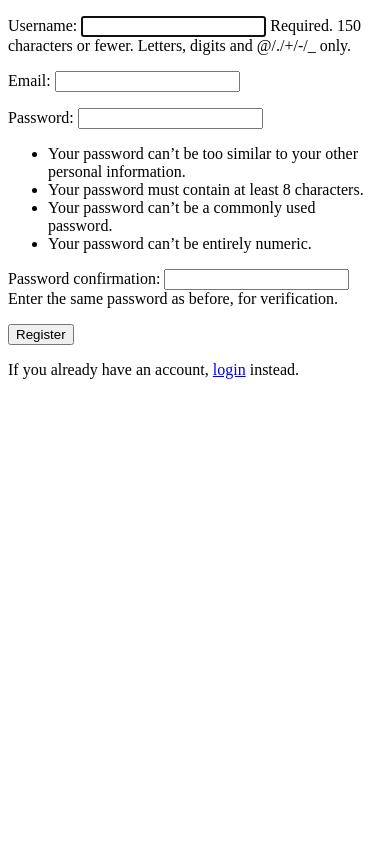
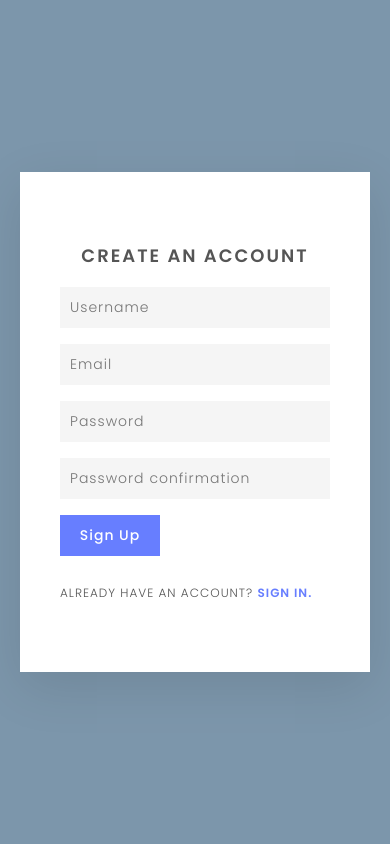
Before and after one commit to Ritika1007/dataLockr, a Django app: page /register in a window 390 px wide. Run offline with Django 4.2, Linux system fonts and the light colour scheme.

Commit message:
DataLockr: SignIn and SignUp added CSS

```diff
--- a/dataLockr/settings.py
+++ b/dataLockr/settings.py
@@ -137,6 +137,7 @@ STATIC_URL = '/static/'
 
 STATICFILES_DIRS = [
     os.path.join(BASE_DIR, 'dataApp/static'),
+    os.path.join(BASE_DIR, 'registration/static'),
 ]
 
 
--- /dev/null
+++ b/registration/static/registration/css/style.css
@@ -0,0 +1,173 @@
+@import url('https://fonts.googleapis.com/css?family=Poppins:100,200,300,400,500,600,700,800,900&display=swap');
+
+* {
+  margin: 0;
+  padding: 0;
+  box-sizing: border-box;
+  font-family: 'Poppins', sans-serif;
+}
+
+section {
+  position: relative;
+  min-height: 100vh;
+  background-color: #7C96AB;
+  /* background-color: #E5E5CB; */
+  display: flex;
+  justify-content: center;
+  align-items: center;
+  padding: 20px;
+}
+
+section .container {
+  position: relative;
+  width: 800px;
+  height: 500px;
+  background: #E7F6F2;
+  box-shadow: 0 15px 50px rgba(0, 0, 0, 0.1);
+  overflow: hidden;
+}
+
+section .container .user {
+  position: absolute;
+  top: 0;
+  left: 0;
+  width: 100%;
+  height: 100%;
+  display: flex;
+}
+
+section .container .user .imgBx {
+  position: relative;
+  width: 50%;
+  height: 100%;
+  background: #D8D9DA;
+  transition: 0.5s;
+}
+
+section .container .user .imgBx img {
+  position: absolute;
+  top: 0;
+  left: 0;
+  width: 100%;
+  height: 100%;
+  object-fit: cover;
+}
+
+section .container .user .formBx {
+  position: relative;
+  width: 50%;
+  height: 100%;
+  background: #fff;
+  display: flex;
+  justify-content: center;
+  align-items: center;
+  padding: 40px;
+  transition: 0.5s;
+}
+
+section .container .user .formBx form h2 {
+  font-size: 18px;
+  font-weight: 600;
+  text-transform: uppercase;
+  letter-spacing: 2px;
+  text-align: center;
+  width: 100%;
+  margin-bottom: 10px;
+  color: #555;
+}
+
+section .container .user .formBx form input {
+  position: relative;
+  width: 100%;
+  padding: 10px;
+  background: #f5f5f5;
+  color: #333;
+  border: none;
+  outline: none;
+  box-shadow: none;
+  margin: 8px 0;
+  font-size: 14px;
+  letter-spacing: 1px;
+  font-weight: 300;
+}
+
+section .container .user .formBx form input[type='submit'] {
+  max-width: 100px;
+  background: #677eff;
+  color: #fff;
+  cursor: pointer;
+  font-size: 14px;
+  font-weight: 500;
+  letter-spacing: 1px;
+  transition: 0.5s;
+}
+
+section .container .user .formBx form .signup {
+  position: relative;
+  margin-top: 20px;
+  font-size: 12px;
+  letter-spacing: 1px;
+  color: #555;
+  text-transform: uppercase;
+  font-weight: 300;
+}
+
+section .container .user .formBx form .signup a {
+  font-weight: 600;
+  text-decoration: none;
+  color: #677eff;
+}
+
+section .container .signupBx {
+  pointer-events: none;
+}
+
+/* section .container.active .signupBx {
+  pointer-events: initial;
+} */
+
+section .container .signupBx .formBx {
+  left: 100%;
+}
+
+/* section .container.active .signupBx .formBx {
+  left: 0;
+} */
+
+section .container .signupBx .imgBx {
+  left: -100%;
+}
+
+/* section .container.active .signupBx .imgBx {
+  left: 0%;
+} */
+
+section .container .signinBx .formBx {
+  left: 0%;
+}
+/*
+section .container.active .signinBx .formBx {
+  left: 100%;
+} */
+
+section .container .signinBx .imgBx {
+  left: 0%;
+}
+
+/* section .container.active .signinBx .imgBx {
+  left: -100%;
+} */
+
+@media (max-width: 991px) {
+  section .container {
+    max-width: 400px;
+  }
+
+  section .container .imgBx {
+    display: none;
+  }
+
+  section .container .user .formBx {
+    width: 100%;
+  }
+}
--- /dev/null
+++ b/registration/static/registration/js/script.js
@@ -0,0 +1,4 @@
+const toggleForm = () => {
+    const container = document.querySelector('.container');
+    container.classList.toggle('active');
+  };
--- a/registration/templates/registration/register.html
+++ b/registration/templates/registration/register.html
@@ -1,4 +1,4 @@
-<!DOCTYPE html>
+<!-- <!DOCTYPE html>
 <html lang="en">
 <head>
     <meta charset="UTF-8">
@@ -13,4 +13,41 @@
     </form>
     <p> If you already have an account, <a href="/login">login</a> instead.</p>
 </body>
+</html> -->
+
+{% load static %}
+<!DOCTYPE html>
+<html lang="en">
+<head>
+    <meta charset="UTF-8">
+    <meta name="viewport" content="width=device-width, initial-scale=1.0">
+    <title>Register</title>
+    <link rel="stylesheet" href="{% static 'registration/css/style.css' %}">
+</head>
+<body>
+    <section>
+        <div class="container">
+            <div class="user signinBx">
+
+                <div class="formBx">
+                    <form method="post">
+                        {% csrf_token %}
+                        <h2>Create an account</h2>
+                        {% for field in register_form %}
+                            <input type="{{ field.field.widget.input_type }}" name="{{ field.name }}"
+                                placeholder="{{ field.label }}" />
+                        {% endfor %}
+                        <input type="submit" value="Sign Up" />
+                        <p class="signup">
+                            Already have an account? <a href="/login">Sign in.</a>
+                        </p>
+                    </form>
+                </div>
+                <div class="imgBx"><img src="https://t3.ftcdn.net/jpg/05/32/59/44/240_F_532594411_5GAknDpMdA07za4Qt1QsOqbRz2SnDwLR.jpg" alt="" /></div>
+            </div>
+        </div>
+    </section>
+
+    <script src="{% static 'registration/js/script.js' %}"></script>
+</body>
 </html>
```
Also changed, not shown: registration/templates/registration/login.html (+37 -1 lines).
